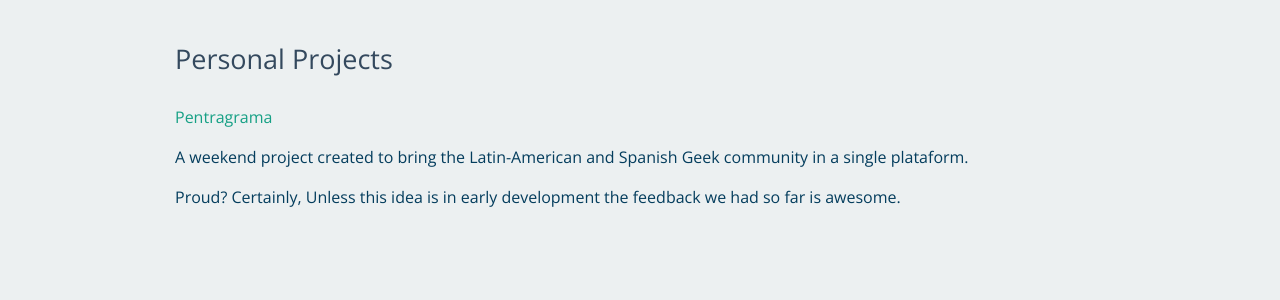
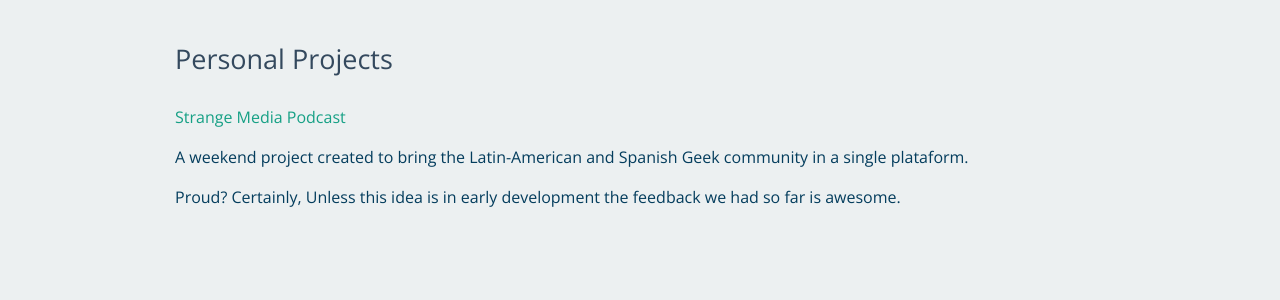
Before and after one commit to Necronexuz/Ivanjimenez.github.io, a Jekyll site: the page built from index.html, in a window 1280 px wide and 900 px high, scrolled down 2519 px. Shown: the part 154-454 px from the top of the window. Built offline with Jekyll 4.4.1, drawn with Linux system fonts in a browser that asks for light colours; nearby versions of some CDN libraries; Markdown is read by kramdown in place of the engine named in the settings.

Commit message:
Update home.html

```diff
--- a/_layouts/home.html
+++ b/_layouts/home.html
@@ -179,7 +179,7 @@
       </header>
 
       <div class="large-12 columns">
-        <p><a href=https://www.facebook.com/PentagramaTop5" target="_blank" title="Visit pentagrama">Pentragrama</a></p>
+        <p><a href="" target="_blank" title="">Strange Media Podcast</a></p>
         <p>A weekend project created to bring the Latin-American and Spanish Geek community in a single plataform</a>.</p>
         <p>Proud? Certainly, Unless this idea is in early development the feedback we had so far is awesome. </p>
       </div>
```
